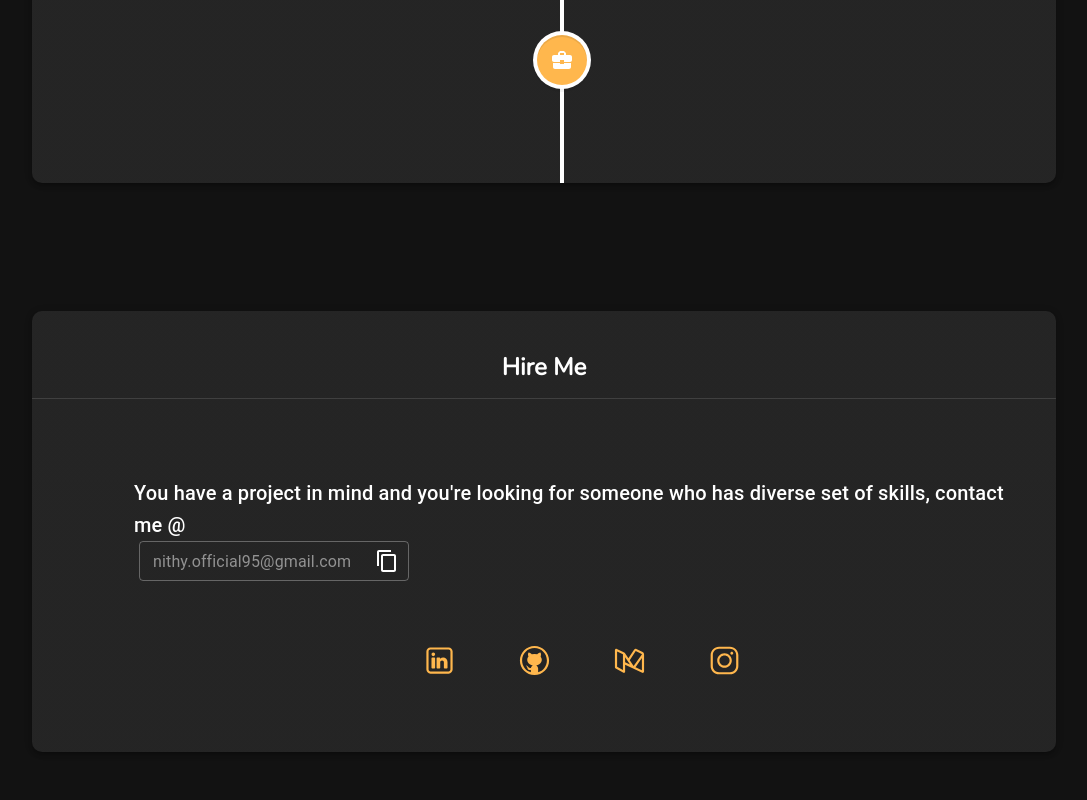
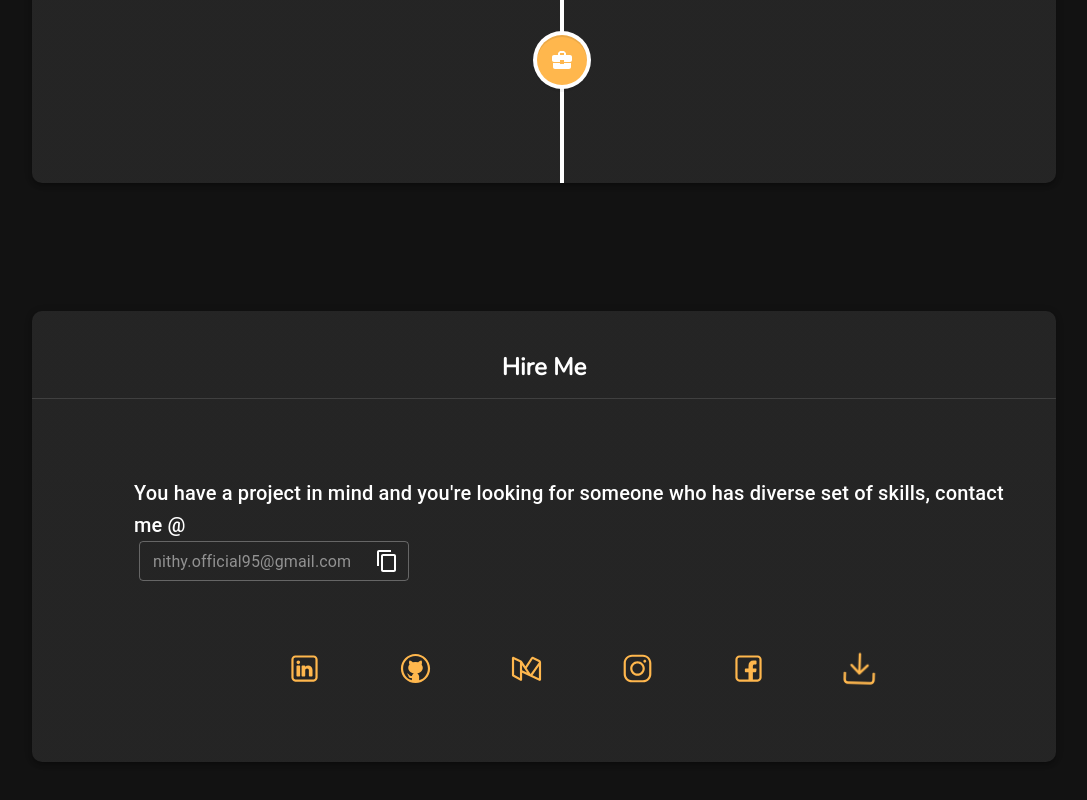
Before and after one commit to nithy95/portfolio, a React (Create React App) app: page / in a window 1280 px wide. Shown: the part 2568-3368 px from the top of the page, without its empty margins (96-1183 px from the left). Built offline with nearby package versions, Linux system fonts and the light colour scheme.

Commit message:
Adding resume download functionality

```diff
--- /dev/null
+++ b/src/components/common/buttons/social-media-icon-button.tsx
@@ -0,0 +1,11 @@
+import { styled } from "@mui/material/styles";
+import { IconButton } from "@mui/material";
+import { alpha } from "@material-ui/core/styles";
+
+const SocialMediaIconButton = styled(IconButton)`
+  &:hover {
+    background-color: ${({ theme }) => alpha(theme.palette.primary.main, 0.1)};
+  }
+`;
+
+export default SocialMediaIconButton;
--- /dev/null
+++ b/src/components/common/icons/download.tsx
@@ -0,0 +1,22 @@
+import SvgIcon from "@mui/material/SvgIcon";
+
+const DownloadIcon = (props: any) => {
+  return (
+    <SvgIcon {...props}>
+      <svg
+        xmlns="http://www.w3.org/2000/svg"
+        viewBox="0 0 24 24"
+        fill="none"
+        stroke={props.color}
+        stroke-width="1.5"
+        stroke-linecap="round"
+        stroke-linejoin="round"
+      >
+        <path d="M21 15v4a2 2 0 0 1-2 2H5a2 2 0 0 1-2-2v-4" />
+        <polyline points="7 10 12 15 17 10" />
+        <line x1="12" y1="15" x2="12" y2="3" />
+      </svg>
+    </SvgIcon>
+  );
+};
+export default DownloadIcon;
--- /dev/null
+++ b/src/components/common/icons/facebook.tsx
@@ -0,0 +1,16 @@
+import SvgIcon from "@mui/material/SvgIcon";
+
+const FacebookIcon = (props: any) => {
+  return (
+    <SvgIcon {...props}>
+      <svg
+        xmlns="http://www.w3.org/2000/svg"
+        fill={props.color}
+        viewBox="0 0 48 48"
+      >
+        <path d="M 11.5 6 C 8.4802259 6 6 8.4802259 6 11.5 L 6 36.5 C 6 39.519774 8.4802259 42 11.5 42 L 36.5 42 C 39.519774 42 42 39.519774 42 36.5 L 42 11.5 C 42 8.4802259 39.519774 6 36.5 6 L 11.5 6 z M 11.5 9 L 36.5 9 C 37.898226 9 39 10.101774 39 11.5 L 39 36.5 C 39 37.898226 37.898226 39 36.5 39 L 30 39 L 30 29 L 33.625 29 C 34.129 29 34.555187 28.623047 34.617188 28.123047 L 34.992188 25.123047 C 35.028188 24.839047 34.938047 24.553891 34.748047 24.337891 C 34.559047 24.122891 34.287 24 34 24 L 30 24 L 30 20.5 C 30 19.397 30.897 18.5 32 18.5 L 34 18.5 C 34.552 18.5 35 18.053 35 17.5 L 35 14.125 C 35 13.607 34.604844 13.174906 34.089844 13.128906 C 34.030844 13.123906 32.619984 13 30.833984 13 C 26.426984 13 24 15.616187 24 20.367188 L 24 24 L 20 24 C 19.448 24 19 24.447 19 25 L 19 28 C 19 28.553 19.448 29 20 29 L 24 29 L 24 39 L 11.5 39 C 10.101774 39 9 37.898226 9 36.5 L 9 11.5 C 9 10.101774 10.101774 9 11.5 9 z" />
+      </svg>
+    </SvgIcon>
+  );
+};
+export default FacebookIcon;
--- a/src/components/contact/contact.tsx
+++ b/src/components/contact/contact.tsx
@@ -7,6 +7,7 @@ import {
   Alert,
   Snackbar,
   Typography,
+  Tooltip,
 } from "@mui/material";
 import { profile } from "../../constants/profile";
 import { ElevatedCard } from "../common/elevated-card/elevated-card";
@@ -15,19 +16,40 @@ import { useState } from "react";
 import MediumIcon from "../common/icons/medium";
 import GitHubIcon from "../common/icons/github";
 import LinkedInIcon from "../common/icons/linkedin";
-import { useTheme } from "@mui/material/styles";
 import InstagramIcon from "../common/icons/instagram";
+import DownloadIcon from "../common/icons/download";
+import { useTheme, Theme } from "@mui/material/styles";
+import { makeStyles } from "@material-ui/core/styles";
+import SocialMediaIconButton from "../common/buttons/social-media-icon-button";
+import FacebookIcon from "../common/icons/facebook";
+import Divider from "@mui/material/Divider";
 
 // Icons used from https://icons8.com/icon/set/social-media/fluency-systems-regular
+
+const animationStyles = (animation: string) => {
+  return {
+    resume: {
+      animation: animation,
+    },
+  };
+};
+
 export default function Contact() {
   const [open, setOpen] = useState(false);
 
+  const [downloadAnimation, setDownloadAnimation] = useState(
+    "tada 2.5s linear infinite"
+  );
   const handleClose = () => {
     setOpen(false);
   };
+
+  const contact = profile.personal.contact;
+
   const currentTheme = useTheme();
 
-  const contact = profile.personal.contact;
+  const downloadButtonStyles = makeStyles(animationStyles(downloadAnimation))();
+
   return (
     <ElevatedCard title={"Hire Me"}>
       <div className="contact">
@@ -69,35 +91,71 @@ export default function Contact() {
           <ul>
             <li className="social-bar">
               <a href={contact.linkedIn} target="_blank">
+                <SocialMediaIconButton>
                   <LinkedInIcon
                     fontSize="large"
                     color={currentTheme.palette.primary.main}
                   />
+                </SocialMediaIconButton>
               </a>
             </li>
             <li className="social-bar">
               <a href={contact.gitHub} target="_blank">
+                <SocialMediaIconButton>
                   <GitHubIcon
                     fontSize="large"
                     color={currentTheme.palette.primary.main}
                   />
+                </SocialMediaIconButton>
               </a>
             </li>
             <li className="social-bar">
               <a href={contact.medium} target="_blank">
+                <SocialMediaIconButton>
                   <MediumIcon
                     fontSize="large"
                     color={currentTheme.palette.primary.main}
                   />
+                </SocialMediaIconButton>
+              </a>
+            </li>
+            {/* <Divider orientation="vertical" flexItem /> */}
+            <li className="social-bar">
+              <a href={contact.instagram} target="_blank">
+                <SocialMediaIconButton>
+                  <InstagramIcon
+                    fontSize="large"
+                    color={currentTheme.palette.primary.main}
+                  />
+                </SocialMediaIconButton>
               </a>
             </li>
             <li className="social-bar">
               <a href={contact.instagram} target="_blank">
-                <InstagramIcon
+                <SocialMediaIconButton>
+                  <FacebookIcon
                     fontSize="large"
                     color={currentTheme.palette.primary.main}
                   />
+                </SocialMediaIconButton>
               </a>
+            </li>
+            <li className="social-bar">
+              <Tooltip title="Download My Resume" placement="top-start" arrow>
+                <a href={profile.professional.resume} download>
+                  <SocialMediaIconButton
+                    className={downloadButtonStyles.resume}
+                    onClick={() => {
+                      setDownloadAnimation("none");
+                    }}
+                  >
+                    <DownloadIcon
+                      fontSize="large"
+                      color={currentTheme.palette.primary.main}
+                    />
+                  </SocialMediaIconButton>
+                </a>
+              </Tooltip>
             </li>
           </ul>
         </div>
--- a/src/constants/profile.ts
+++ b/src/constants/profile.ts
@@ -81,6 +81,7 @@ export const profile = {
     },
   },
   professional: {
+    resume: `${process.env.PUBLIC_URL}/Nithyanantham Gopalsamy Resume.pdf`,
     experiences: [
       {
         id: 1,
```
Also changed, not shown: public/fonts/Righteous-Regular.ttf (deleted), public/robots.txt (deleted), 1 other file (tests, documents, lock files or other folders). Lines whose indentation alone changed are shown as unchanged.
